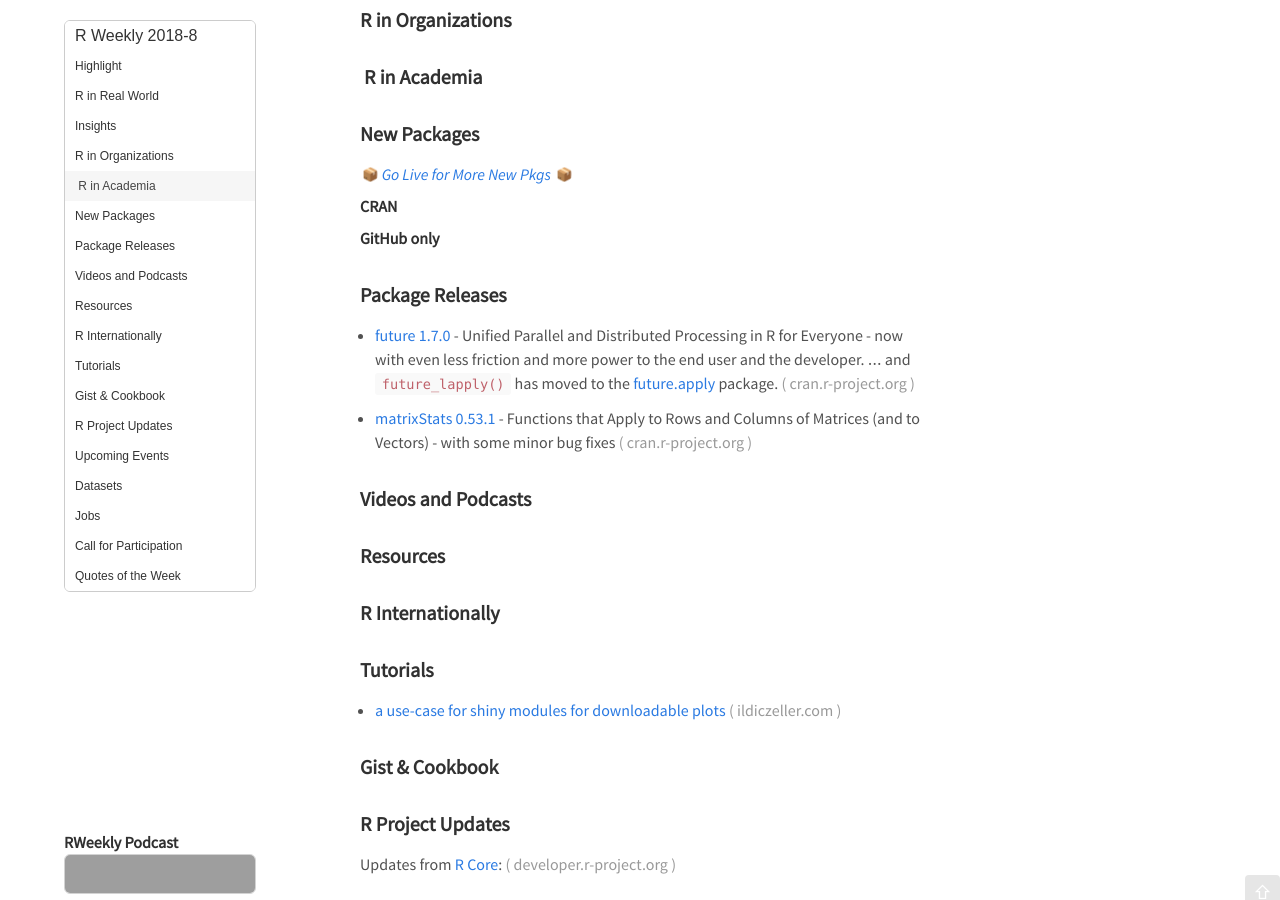
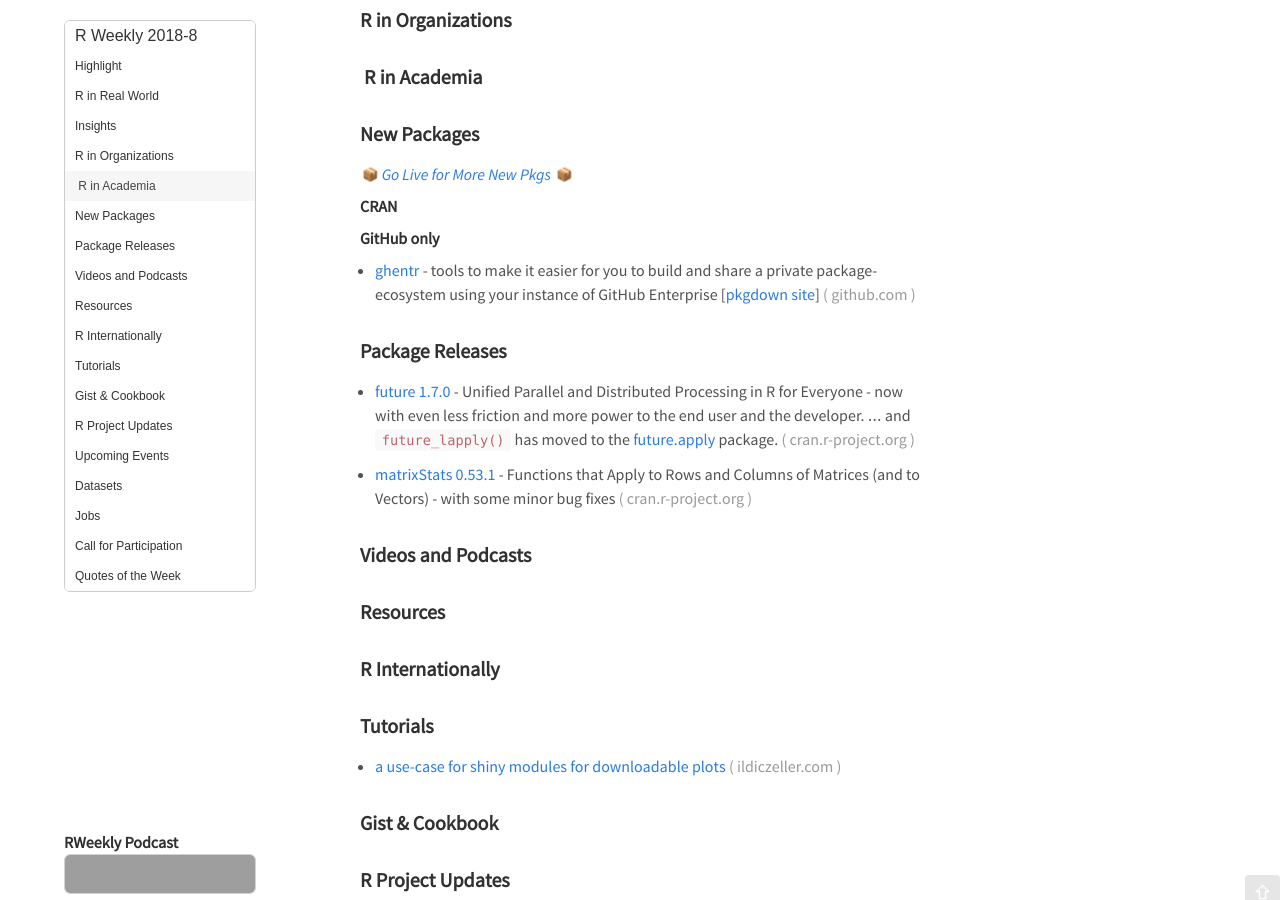
Before and after one commit to rweekly/rweekly.org, a Jekyll site: the page built from draft.md, in a window 1280 px wide and 900 px high, scrolled down 360 px. Built offline with Jekyll 4.4.1, drawn with Linux system fonts in a browser that asks for light colours; emoji names are drawn with the system emoji font; comment, search, counter and statistics services are not loaded; grey boxes are pictures that could not be loaded.

Commit message:
adds blurb for gentr in github-packages (#198)

```diff
--- a/draft.md
+++ b/draft.md
@@ -41,6 +41,8 @@
 **GitHub only**
 
 
+
++ [ghentr](https://github.com/ijlyttle/ghentr) - tools to make it easier for you to build and share a private package-ecosystem using your instance of GitHub Enterprise [[pkgdown site](https://ijlyttle.github.io/ghentr/)]
 
 ### Package Releases
 
```
